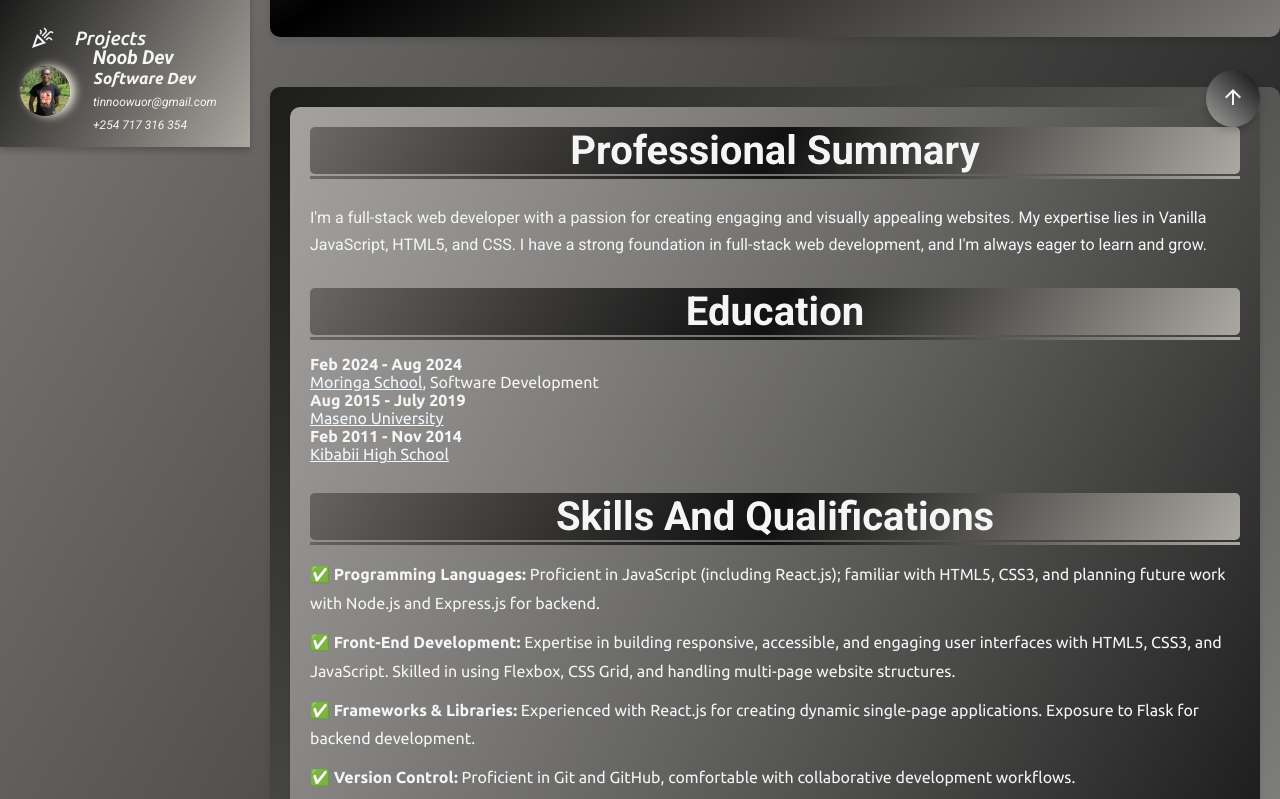
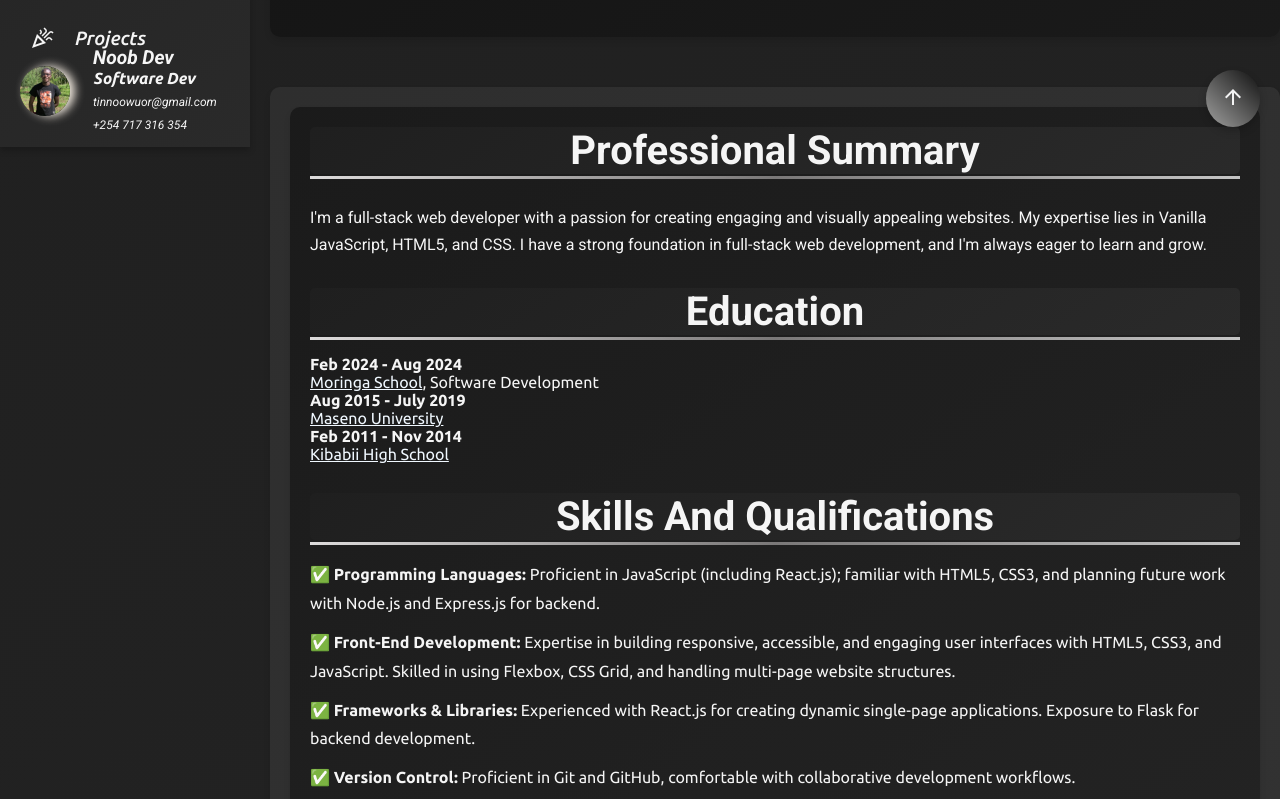
Before and after one commit to DumbFace-52/updated-digital-resume, a plain HTML site: page index.html in a window 1280 px wide. Shown: the part 653-1452 px from the top of the page. Drawn offline with nearby package versions, Linux system fonts and the dark colour scheme; a web font is replaced by a local one.

Commit message:
QoL Update to BG Color for Darkmode and Lightmode

```diff
--- a/assets/css/styles.css
+++ b/assets/css/styles.css
@@ -55,10 +55,11 @@
   --BGC-FADE2: linear-gradient(120deg, #c0a0ab, #fff9c4, #630655);
 
   /* GENERAL */
-  --BOX-SHADOW: 5px 0 10px rgb(124, 71, 1);
+  --BOX-SHADOW: 0 3px 6px rgba(0, 0, 0, 0.5);
   --BTN-BGC1: linear-gradient(to bottom right, #ff9a8b, #ffc3a0);
   --BTN-BGC2: linear-gradient(45deg, #56ccf2, #2f80ed);
   --BTN-BGC3: linear-gradient(to bottom, #d76d77, #3a1c71);
+  --BGC-HR: linear-gradient(to right, #868484, #5f5d5d, #070707);
 }
 
 /* || Dark Mode */
@@ -70,23 +71,34 @@
     --TERTIARY-C: #fae2c2;
 
     /* GRADIENT */
-    /* --BGC: linear-gradient(to bottom right, #382f229f, #111111, #fdbf03);
-    --BGC2: linear-gradient(120deg, #382f229f, #111111, #fdbf03);
-    --BGC3: linear-gradient(135deg, #130800, #afafac);
-    --BGC-FADE: linear-gradient(to top left, #382f229f, #111111, #fdbf03);
-    --BGC-FADE2: linear-gradient(120deg, #f3f1ee9f, #111111, #f1c130); */
-
-    --BGC: linear-gradient(to bottom right, #c4c0bc9f, #000000, #7e7c78);
-    --BGC2: linear-gradient(120deg, #4b48459f, #111111, #aaa8a1);
-    --BGC3: linear-gradient(135deg, #1d1d1c, #afafac, #7e7c78);
-    --BGC-FADE: linear-gradient(to top left, #1311119f, #696868, #292725);
-    --BGC-FADE2: linear-gradient(120deg, #f3f1ee9f, #111111, #79756c);
+    --BGC: linear-gradient(145deg, #121212, #1a1a1a); /* Dark gray gradient */
+    --BGC2: linear-gradient(
+      145deg,
+      #1f1f1f,
+      #2a2a2a
+    ); /* Slightly lighter gradient */
+    --BGC3: linear-gradient(
+      145deg,
+      #2e2e2e,
+      #3a3a3a
+    ); /* Even lighter gradient */
+    --BGC-FADE: linear-gradient(
+      145deg,
+      rgba(18, 18, 18, 0.9),
+      rgba(32, 33, 36, 0.9)
+    ); /* Faded gradient */
+    --BGC-FADE2: linear-gradient(
+      145deg,
+      rgba(18, 18, 18, 0.7),
+      rgba(50, 50, 50, 0.7)
+    ); /* Lighter faded gradient */
 
     /* GENERAL */
     --BOX-SHADOW: 5px 0 10px rgb(243, 235, 224);
     --BTN-BGC1: linear-gradient(to bottom right, #f5f0f0, #140800);
     --BTN-BGC2: linear-gradient(45deg, #a0a09f, #0f0f0f);
     --BTN-BGC3: linear-gradient(to bottom, #fafaf9, #5a5a5a);
+    --BGC-HR: linear-gradient(to right, #dddbdb, #7a7878, #c5c5c5);
   }
 }
 
@@ -577,7 +589,7 @@ p {
 #resume hr {
   border: 0;
   height: 10px;
-  background-color: var(--PRIMARY-C);
+  background-color: var(--BGC-HR);
   margin: 10px 0;
   position: relative;
 }
@@ -614,7 +626,7 @@ p {
   left: 0;
   width: 100%;
   height: 3px;
-  background: var(--BGC2);
+  background: var(--BGC-HR);
   animation: loadingLine 10s linear infinite;
 }
 
```
